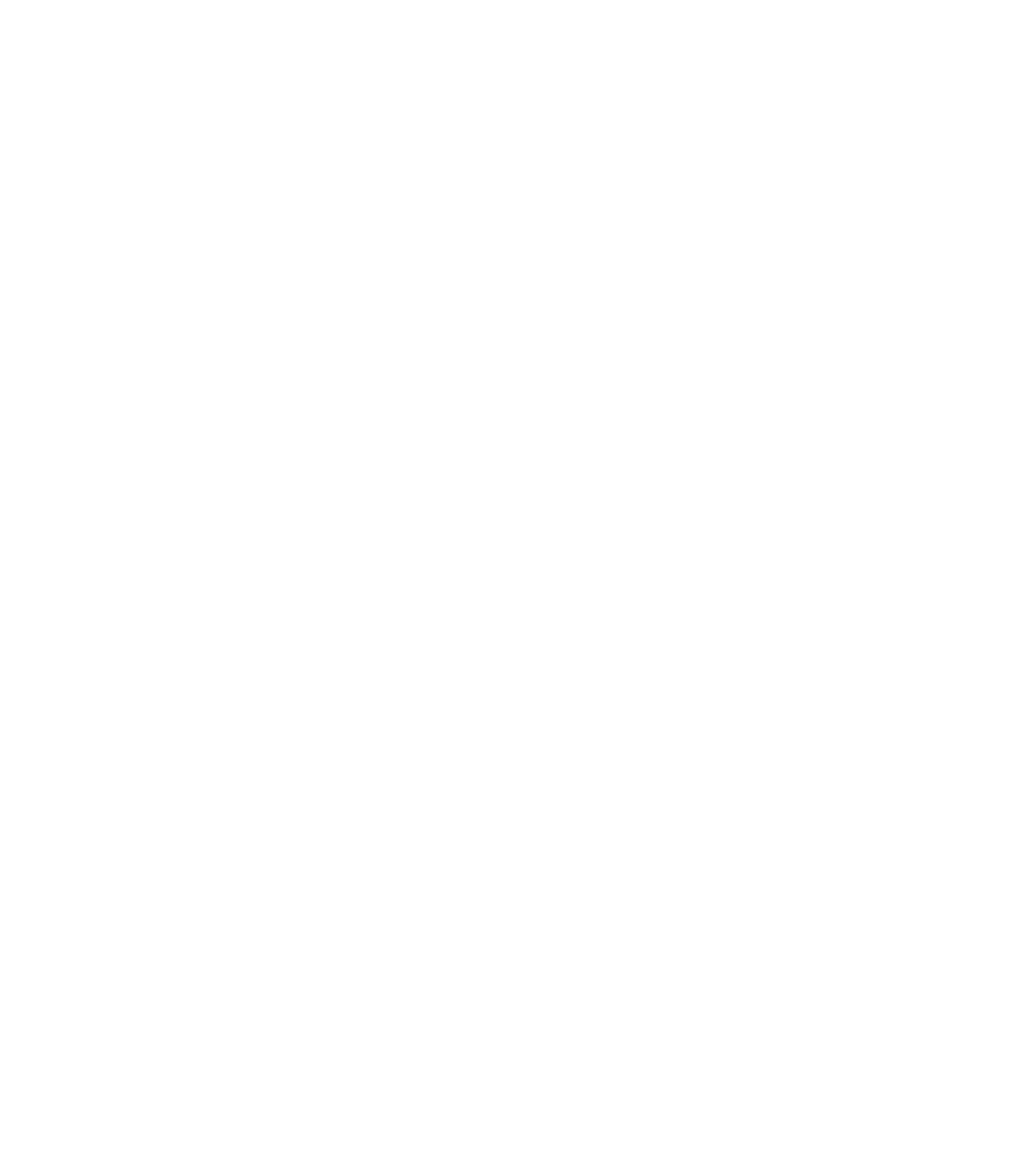
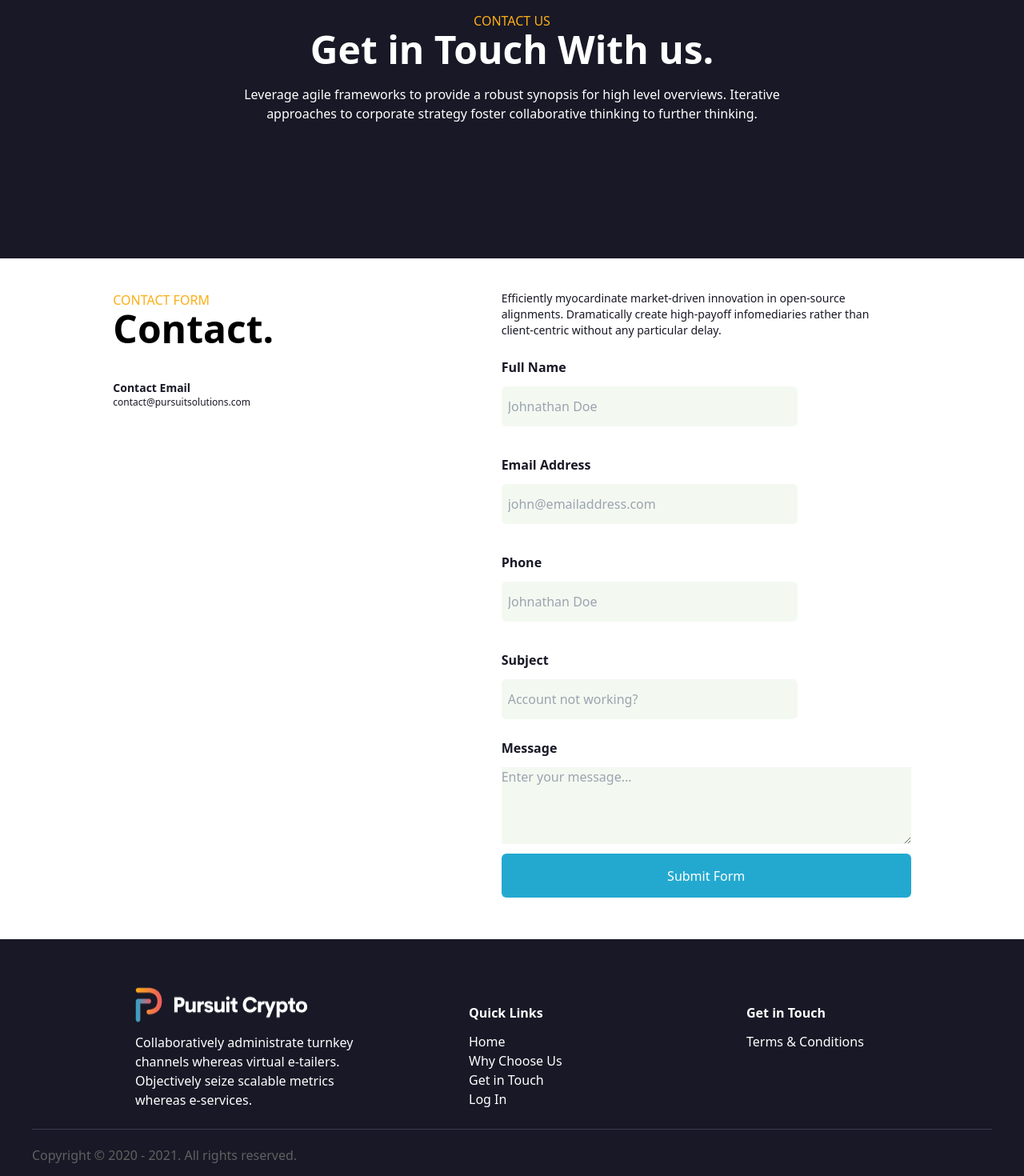
Before and after one commit to Bello2609/crypto-swap-website, a Vue app: page /get-in-touch in a window 1280 px wide. Before the commit this address had no page. Shown: the part 260-1730 px from the top of the page at 80% size. Before the commit the page ends 800 px from the top, so only its background shows below. Built offline with nearby package versions, Linux system fonts and the light colour scheme.

Commit message:
:sparkles: develop the get in contact with us pages

```diff
--- a/src/components/Footer/Footer.vue
+++ b/src/components/Footer/Footer.vue
@@ -44,7 +44,7 @@
                 </div>
                 <div className="flex flex-col font-sans font-medium text-base mx-16 sm:mx-10">
                     <div className="bg-[#38384D] h-px mt-3"></div>
-                    <p className="text-[#616161] mt-5 text-base font-normal">Copyright ® 2024 Enterprise Hubs. All right reserved.</p>
+                    <p className="text-[#616161] mt-5 text-base font-normal">Copyright © 2020 - 2021. All rights reserved.</p>
                 </div>
             </div>
 </template>
--- /dev/null
+++ b/src/pages/GetInTouch/GetInTouch.vue
@@ -0,0 +1,56 @@
+<script setup>
+    import Layout from "../../components/Layout/Layout.vue"
+    import Input from "@/components/Input/Input.vue";
+</script>
+<template>
+    <Layout>
+        <div class="flex items-center justify-center w-full h-auto">
+            <div class="flex flex-col items-center justify-center bg-[#181826] w-full h-[479px] text-center">
+                <h6 class="text-[#FCAE17]">CONTACT US</h6>
+                <h4 class="w-[400px] md:w-fit sm:w-[243px] text-3xl md:text-5xl sm:text-4xl font-bold text-[#fff]">
+                    Get in Touch With us.
+                </h4>
+                <p class="w-[413px] md:w-fit sm:w-fit flex-wrap font-normal text-base text-[#fff] mt-5">
+                    Leverage agile frameworks to provide a robust synopsis for high level overviews. Iterative
+                </p>
+                <p class="w-[413px] md:w-fit sm:w-fit flex-wrap font-normal text-base text-[#fff]">
+                    approaches to corporate strategy foster collaborative thinking to further thinking.
+                </p>
+            </div>
+        </div>
+        <div class="flex w-full  justify-evenly my-10 px-10">
+            <div class="flex flex-col w-[30vw]">
+                <h6 class="text-[#FCAE17]">CONTACT FORM</h6>
+                <h4 class="w-[400px] md:w-fit sm:w-[243px] text-3xl md:text-5xl sm:text-4xl font-bold text-[#000]">
+                    Contact.
+                </h4>
+                <div class="flex sm:flex-col justify-between mt-10">
+                    <div class="flex flex-col sm:w-full">
+                        <h4 class="text-sm font-sans text-[#181826] font-bold">Contact Email</h4>
+                        <h4 class="text-xs font-sans text-[#181826] font-medium">contact@pursuitsolutions.com</h4>
+                    </div>
+                </div>
+            </div>
+            <div class="flex flex-col w-[40vw]">
+
+                    <p class="text-[#181826] text-sm w-[500px]">
+                        Efficiently myocardinate market-driven innovation in open-source
+                        alignments. Dramatically create high-payoff infomediaries rather than
+                        client-centric without any particular delay.
+                    </p>
+                    <form class="flex flex-col">
+                        <Input type="text" label="Full Name" placeholder="Johnathan Doe"  />
+                        <Input type="text" label="Email Address" placeholder="john@emailaddress.com"  />
+                        <Input type="number" label="Phone" placeholder="Johnathan Doe"  />
+                        <Input type="text" label="Subject" placeholder="Account not working?"  />
+                        <div class="flex flex-col">
+                            <label class="text-[#181826] font-bold my-3">Message</label>
+                            <textarea class="bg-[#F3F9F1]" rows="4" cols="100" placeholder="Enter your message..."></textarea>
+                        </div>
+                        <button class="w-full h-[55px] bg-[#23A9D0] rounded-md my-3 text-[#fff]">Submit Form</button>
+                    </form>
+
+            </div>
+        </div>
+    </Layout>
+</template>
--- a/src/pages/Home/Home.vue
+++ b/src/pages/Home/Home.vue
@@ -16,10 +16,7 @@
                               <p className="w-[413px] md:w-fit sm:w-fit flex-wrap font-normal text-base text-[#ffffff] my-3">
                                    Enthusiastically mesh long-term high-impact infrastructures.
                               </p>
-                              <h6 class="text-[#FCAE17] text-xs">SUBHEADER FOR HERO</h6>
-                              <h4 className="w-[400px] md:w-fit sm:w-[243px] text-3xl md:text-5xl sm:text-4xl font-bold text-[#fff] leading-[63px]">
-                                   Building the Future of Mining Pools.
-                              </h4>  <p className="w-[413px] md:w-fit sm:w-fit flex-wrap font-normal text-base text-[#ffffff] my-8">
+                              <p className="w-[413px] md:w-fit sm:w-fit flex-wrap font-normal text-base text-[#ffffff] my-8">
                                    Organically grow the holistic world view of disruptive innovation
                                    with the new workplace diversity and empowerment. Leverage agile
                                    frameworks to provide a robust synopsis for high level overviews.
--- a/src/router.js
+++ b/src/router.js
@@ -2,12 +2,18 @@
 import Home from "./pages/Home/Home.vue";
 import Signin from "./pages/Signin/Signin.vue";
 import Register from "./pages/Register/Register.vue";
+import GetInTouch from "./pages/GetInTouch/GetInTouch.vue";
 
 const routes = [
     {
         path: "/",
         name: "Home",
         component: Home
+    },
+    {
+        path: "/get-in-touch",
+        name: "GetInTouch",
+        component: GetInTouch
     },
     {
         path: "/register",
```
